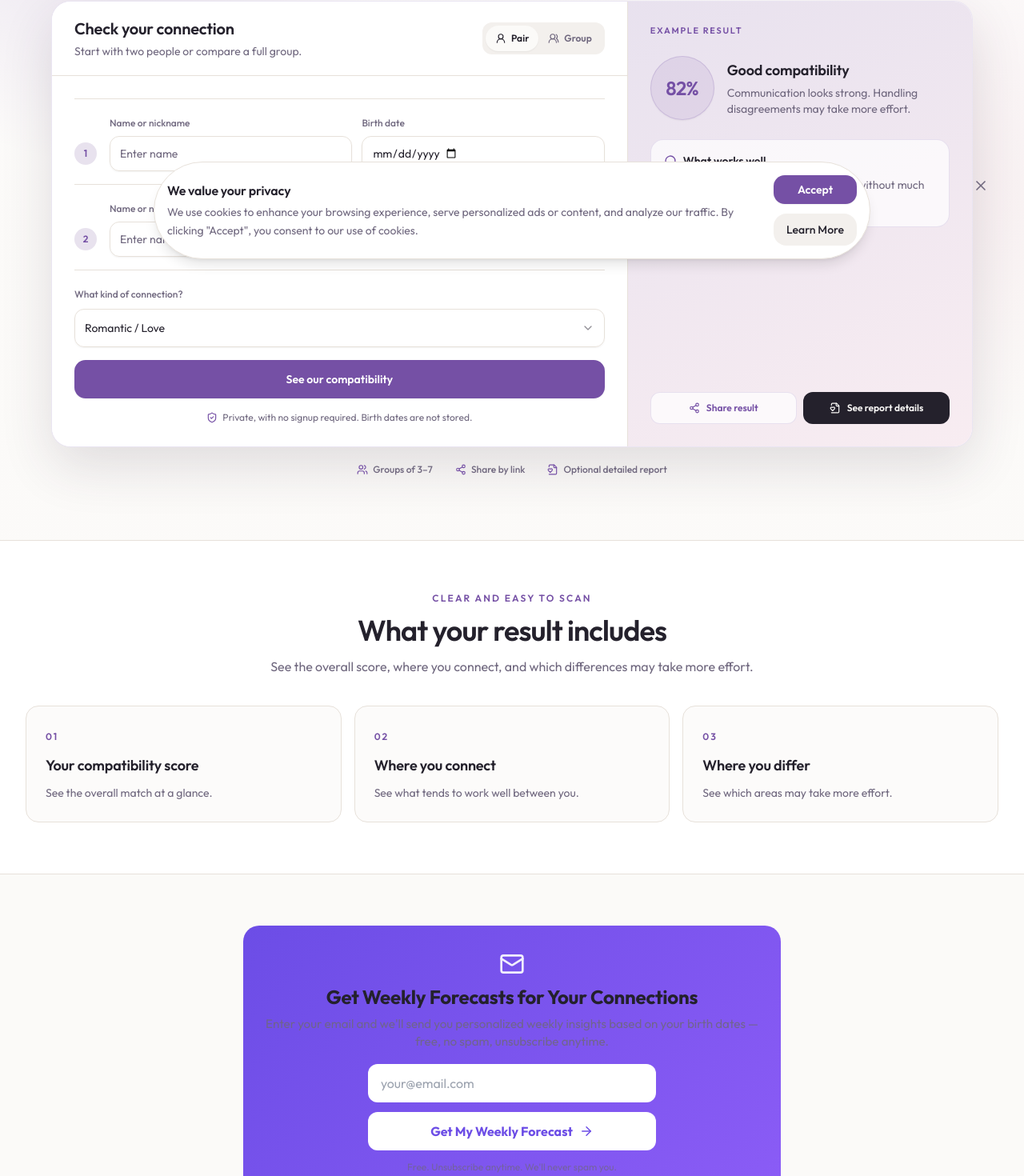
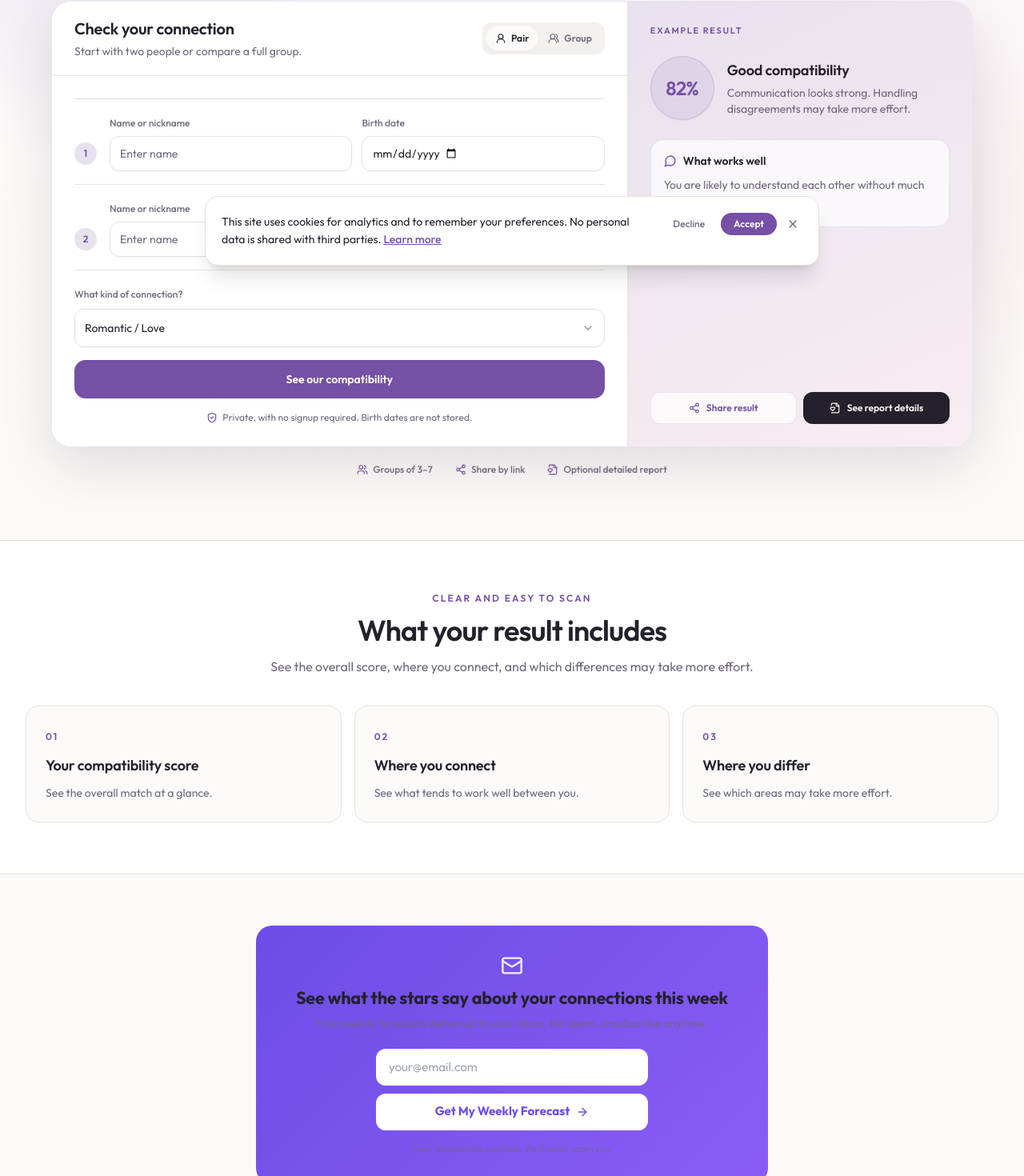
Before and after one commit to redefynliving/MatchbyBirth, a React (Vite) app in the folder apps/web/: page / in a window 1280 px wide. Shown: the part 452-1922 px from the top of the page at 80% size. Built offline with nearby package versions, Linux system fonts and the light colour scheme.

Commit message:
Fix cookie banner, wire up home email capture, improve text

```diff
--- a/apps/web/src/components/CookieConsentBanner.jsx
+++ b/apps/web/src/components/CookieConsentBanner.jsx
@@ -1,4 +1,3 @@
-
 import React, { useState, useEffect } from 'react';
 import { Link } from 'react-router-dom';
 import { X } from 'lucide-react';
@@ -9,7 +8,6 @@ function CookieConsentBanner() {
   useEffect(() => {
     const consent = localStorage.getItem('cookie_consent');
     if (!consent) {
-      // Small delay so it doesn't jarringly appear instantly
       const timer = setTimeout(() => setIsVisible(true), 1000);
       return () => clearTimeout(timer);
     }
@@ -28,38 +26,39 @@ function CookieConsentBanner() {
   if (!isVisible) return null;
 
   return (
-    <div className="fixed bottom-4 left-4 right-4 sm:bottom-6 sm:left-6 sm:right-6 z-50 pointer-events-none">
-      <div className="max-w-4xl mx-auto bg-card border border-border rounded-full shadow-lg p-3 sm:p-4 pointer-events-auto flex flex-col sm:flex-row items-center justify-between gap-4">
-        <div className="flex-1 pr-4">
-          <h3 className="text-base font-semibold text-foreground mb-1">We value your privacy</h3>
-          <p className="text-sm text-muted-foreground leading-relaxed">
-            We use cookies to enhance your browsing experience, serve personalized ads or content, and analyze our traffic. By clicking "Accept", you consent to our use of cookies.
+    <div className="fixed bottom-0 left-0 right-0 z-50 p-3 sm:p-4">
+      <div className="mx-auto max-w-3xl bg-card border border-border rounded-2xl shadow-xl p-4 sm:p-5">
+        <div className="flex items-start gap-3">
+          <div className="flex-1 min-w-0">
+            <p className="text-sm text-foreground leading-relaxed">
+              This site uses cookies for analytics and to remember your preferences. No personal data is shared with third parties.{' '}
+              <Link to="/privacy" className="text-primary underline hover:no-underline font-medium">
+                Learn more
+              </Link>
             </p>
           </div>
-        <div className="flex flex-row sm:flex-col gap-3 w-full sm:w-auto shrink-0">
+          <div className="flex items-center gap-2 shrink-0">
+            <button
+              onClick={handleDecline}
+              className="px-3 py-1.5 text-xs font-medium text-muted-foreground hover:text-foreground rounded-lg hover:bg-muted transition-colors"
+            >
+              Decline
+            </button>
             <button
               onClick={handleAccept}
-            className="flex-1 sm:flex-none btn-primary text-sm"
+              className="px-4 py-1.5 text-xs font-semibold bg-primary text-primary-foreground rounded-lg hover:bg-primary/90 transition-colors"
             >
               Accept
             </button>
-          <div className="flex gap-3 sm:flex-col w-full sm:w-auto">
-            <Link
-              to="/privacy"
-              className="flex-1 sm:flex-none text-center px-4 py-2.5 bg-muted text-foreground text-sm font-medium rounded-lg hover:bg-muted/80 transition-colors"
-              onClick={() => setIsVisible(false)}
+            <button
+              onClick={handleDecline}
+              className="p-1 text-muted-foreground hover:text-foreground transition-colors"
+              aria-label="Close"
             >
-              Learn More
-            </Link>
+              <X className="w-4 h-4" />
+            </button>
           </div>
         </div>
-        <button
-          onClick={handleDecline}
-          className="absolute top-4 right-4 text-muted-foreground hover:text-foreground transition-colors p-1"
-          aria-label="Close"
-        >
-          <X className="w-5 h-5" />
-        </button>
       </div>
     </div>
   );
--- a/apps/web/src/components/HomeEmailCapture.jsx
+++ b/apps/web/src/components/HomeEmailCapture.jsx
@@ -1,52 +1,91 @@
 import React from 'react';
-import { Mail, Star, ArrowRight } from 'lucide-react';
-import EmailCaptureSection from '@/components/EmailCaptureSection.jsx';
+import { Mail, ArrowRight } from 'lucide-react';
 
 function HomeEmailCapture() {
+  const [email, setEmail] = React.useState('');
+  const [status, setStatus] = React.useState('idle');
+  const [error, setError] = React.useState('');
+
+  const handleSubmit = async (event) => {
+    event.preventDefault();
+    setStatus('loading');
+    setError('');
+
+    try {
+      const response = await fetch('/api/subscribe', {
+        method: 'POST',
+        headers: { 'Content-Type': 'application/json' },
+        body: JSON.stringify({
+          email,
+          consent: true,
+          consentSource: 'home_weekly_forecast',
+        }),
+      });
+      const data = await response.json().catch(() => ({}));
+      if (!response.ok) throw new Error(data.error || 'Unable to subscribe.');
+      setStatus('success');
+    } catch (err) {
+      setStatus('error');
+      setError(err.message || 'Unable to subscribe.');
+    }
+  };
+
   return (
-    <section className="mx-auto mt-16 max-w-2xl">
-      <div style={{
+    <section className="mx-auto mt-16 max-w-2xl px-4">
+      <div
+        style={{
           background: 'linear-gradient(135deg, #6c4de6 0%, #8b5cf6 100%)',
           borderRadius: 20,
-        padding: '32px 24px',
+          padding: '36px 28px',
           color: '#fff',
           textAlign: 'center',
-      }}>
-        <div style={{ marginBottom: 16 }}>
-          <Mail style={{ width: 32, height: 32, margin: '0 auto 12px', opacity: 0.9 }} />
-          <h2 style={{ fontSize: '1.5rem', fontWeight: 700, margin: '0 0 8px' }}>
-            Get Weekly Forecasts for Your Connections
+        }}
+      >
+        <Mail style={{ width: 28, height: 28, margin: '0 auto 12px', opacity: 0.9 }} />
+        <h2 style={{ fontSize: '1.35rem', fontWeight: 700, margin: '0 0 8px', lineHeight: 1.3 }}>
+          See what the stars say about your connections this week
         </h2>
-          <p style={{ fontSize: '0.95rem', opacity: 0.85, margin: 0, lineHeight: 1.5 }}>
-            Enter your email and we'll send you personalized weekly insights based on your birth dates — free, no spam, unsubscribe anytime.
+        <p style={{ fontSize: '0.9rem', opacity: 0.85, margin: '0 0 20px', lineHeight: 1.5 }}>
+          Free weekly forecasts delivered to your inbox. No spam, unsubscribe anytime.
+        </p>
+
+        {status === 'success' ? (
+          <div
+            style={{
+              background: 'rgba(255,255,255,0.15)',
+              borderRadius: 12,
+              padding: '18px 16px',
+            }}
+          >
+            <p style={{ fontWeight: 600, margin: '0 0 4px', fontSize: '1rem' }}>You&apos;re on the list!</p>
+            <p style={{ fontSize: '0.85rem', opacity: 0.85, margin: 0 }}>
+              Check your inbox for your first weekly forecast.
             </p>
           </div>
-
+        ) : (
           <form
-          onSubmit={(e) => {
-            e.preventDefault();
-            // This would connect to your actual email capture logic
-            alert('Email capture would connect here - for now, this is a placeholder');
-          }}
+            onSubmit={handleSubmit}
             style={{
               display: 'flex',
               flexDirection: 'column',
-            gap: 12,
-            maxWidth: 360,
+              gap: 10,
+              maxWidth: 340,
               margin: '0 auto',
             }}
           >
             <input
               type="email"
+              value={email}
+              onChange={(e) => setEmail(e.target.value)}
               placeholder="your@email.com"
               autoComplete="email"
               required
               style={{
-              height: 48,
+                height: 46,
                 borderRadius: 12,
                 border: 'none',
                 padding: '0 16px',
-              fontSize: '1rem',
+                fontSize: '0.95rem',
                 background: '#fff',
                 color: '#1a1a2e',
                 outline: 'none',
@@ -54,28 +93,41 @@ function HomeEmailCapture() {
             />
             <button
               type="submit"
+              disabled={status === 'loading'}
               style={{
-              height: 48,
+                height: 46,
                 borderRadius: 12,
                 border: 'none',
                 background: '#fff',
                 color: '#6c4de6',
                 fontWeight: 700,
-              fontSize: '1rem',
-              cursor: 'pointer',
+                fontSize: '0.95rem',
+                cursor: status === 'loading' ? 'not-allowed' : 'pointer',
                 display: 'flex',
                 alignItems: 'center',
                 justifyContent: 'center',
                 gap: 8,
+                opacity: status === 'loading' ? 0.7 : 1,
               }}
             >
+              {status === 'loading' ? (
+                'Subscribing...'
+              ) : (
+                <>
                   Get My Weekly Forecast
-            <ArrowRight style={{ width: 18, height: 18 }} />
+                  <ArrowRight style={{ width: 16, height: 16 }} />
+                </>
+              )}
             </button>
           </form>
+        )}
 
-        <p style={{ fontSize: '0.75rem', opacity: 0.7, marginTop: 12 }}>
-          Free. Unsubscribe anytime. We'll never spam you.
+        {status === 'error' && (
+          <p style={{ color: '#fecaca', marginTop: 10, fontSize: '0.85rem' }}>{error}</p>
+        )}
+
+        <p style={{ fontSize: '0.72rem', opacity: 0.65, marginTop: 14 }}>
+          Free. Unsubscribe anytime. We&apos;ll never spam you.
         </p>
       </div>
     </section>
```
Lines whose indentation alone changed are shown as unchanged.
